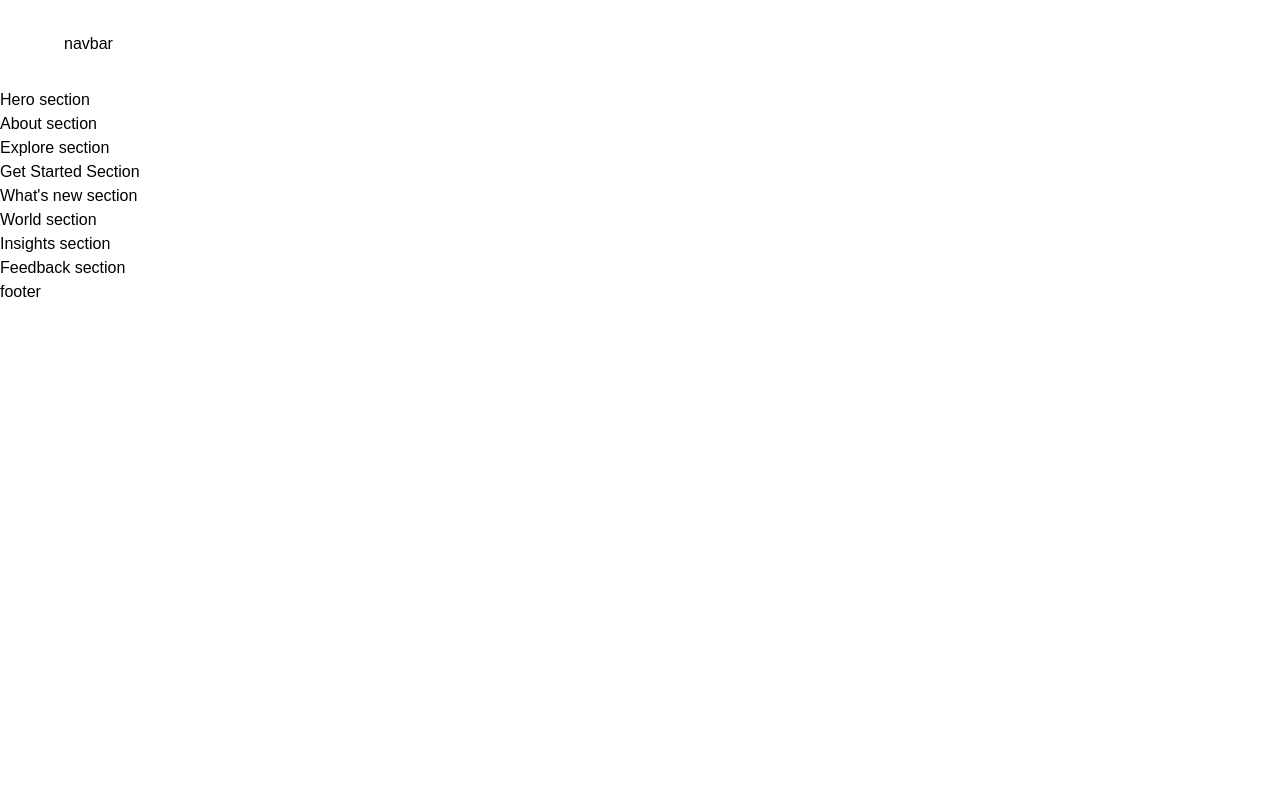
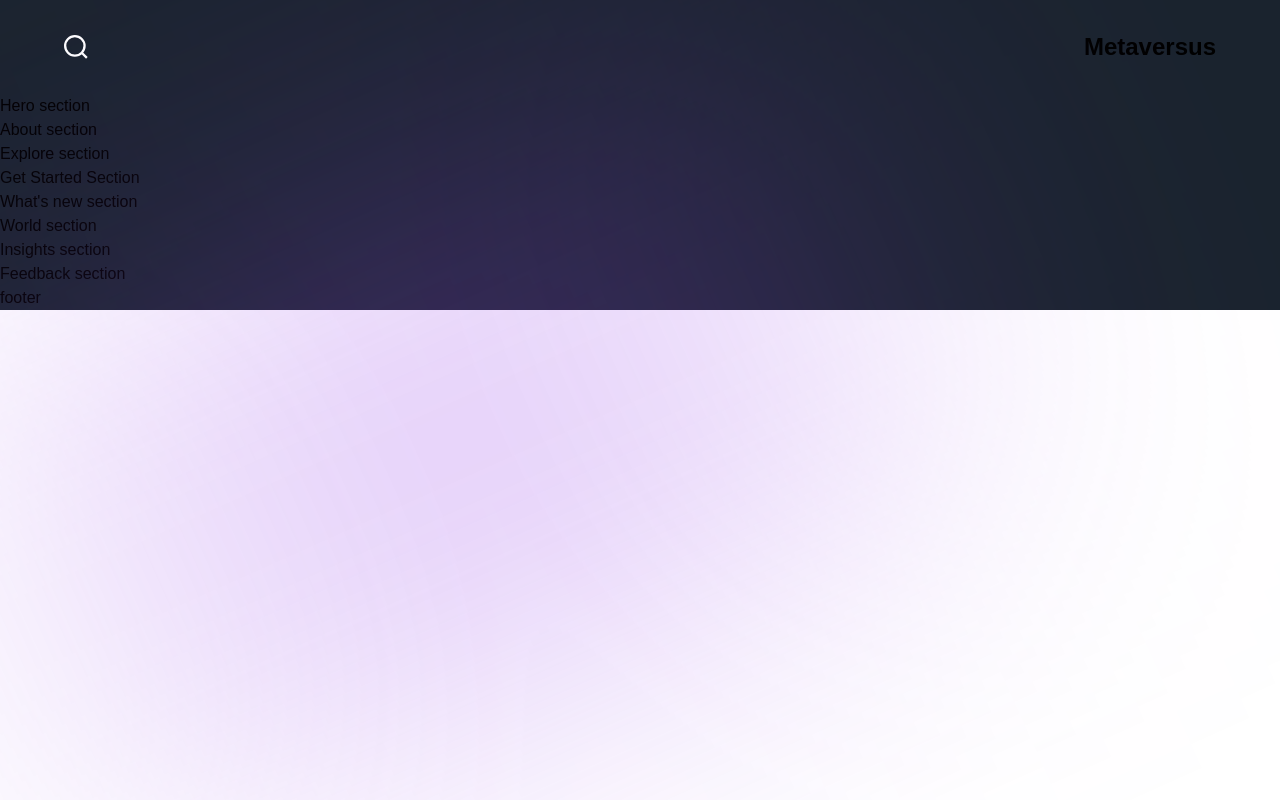
Before and after one commit to mohammadzeyghami/modern-nextsite, a Next.js app: page / in a window 1280 px wide. Built offline with nearby package versions, Linux system fonts and the light colour scheme; a web font is replaced by a local one.

Commit message:
some edits

```diff
--- a/app/page.js
+++ b/app/page.js
@@ -1,8 +1,17 @@
-import { Footer, Navbar } from '../components';
-import { About, Explore, Feedback, GetStarted, Hero, Insights, WhatsNew, World } from '../sections';
+import { Footer, Navbar } from "../components";
+import {
+  About,
+  Explore,
+  Feedback,
+  GetStarted,
+  Hero,
+  Insights,
+  WhatsNew,
+  World,
+} from "../sections";
 
 const Page = () => (
-  <div>
+  <div className="bg-primary-black overflow-hidden">
     <Navbar />
     <Hero />
     <About />
--- a/components/Navbar.jsx
+++ b/components/Navbar.jsx
@@ -1,5 +1,6 @@
 "use client";
-
+import search from "../public/search.svg";
+import Image from "next/image";
 import { motion } from "framer-motion";
 import styles from "../styles";
 import { navVariants } from "../utils/motion";
@@ -9,9 +10,19 @@ const Navbar = () => (
     variants={navVariants}
     initial="hidden"
     whileInView="show"
-    className={`${styles.xPaddings}relative py-8`}
+    className={`${styles.xPaddings}relative py-8 `}
   >
-    navbar
+    <div className="absolute w-[50%] inset-0 gradient-03" />
+    <div className={`${styles.innerWidth} mx-auto flex justify-between gap-8`}>
+      <Image
+        src={search}
+        width={24}
+        height={24}
+        alt="search"
+        className="object-contain"
+      />
+      <h2 className="font-extrabold text-[24px] leading-[30px]">Metaversus</h2>
+    </div>
   </motion.nav>
 );
 
```
